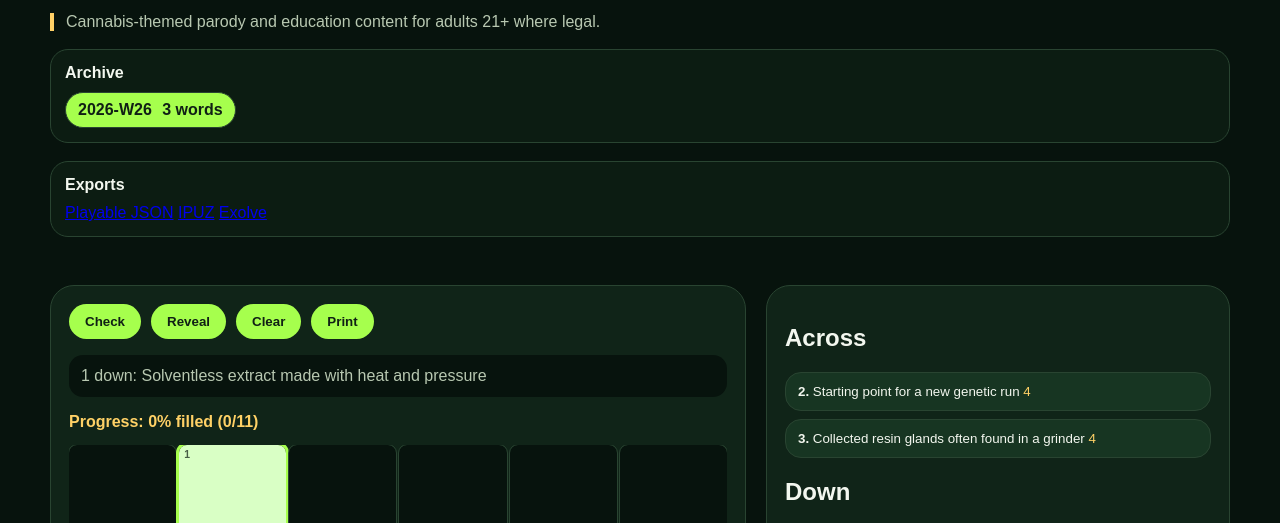
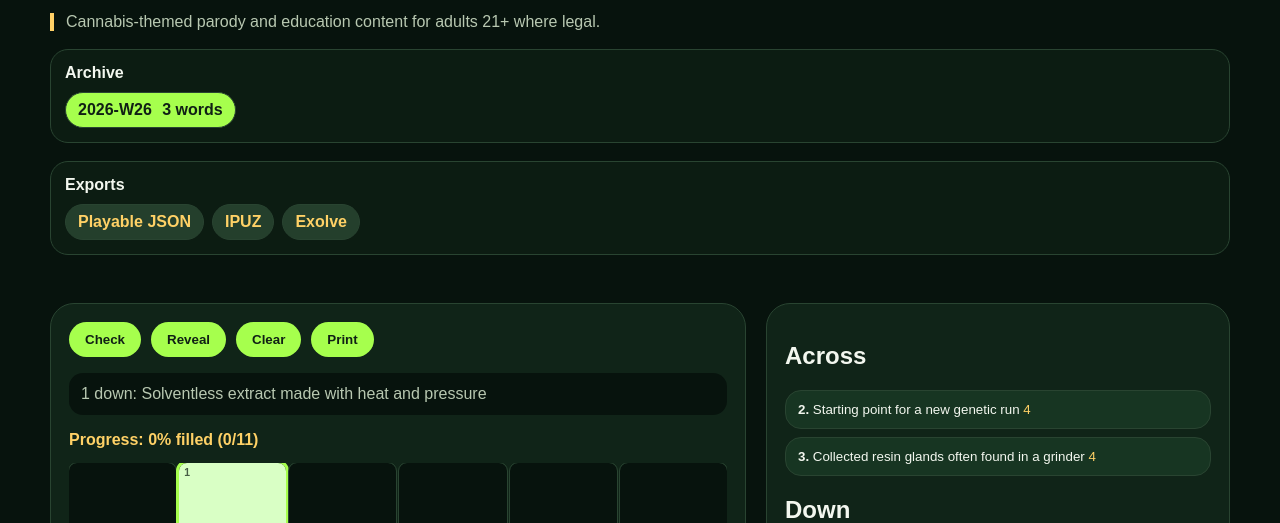
Before and after one commit to dtfgenetics/Thc-crossword-, a website built with Vite: page index.html in a window 1280 px wide. Shown: the part 255-778 px from the top of the page. Built offline with nearby package versions, Linux system fonts and the light colour scheme.

Commit message:
Style puzzle export links

```diff
--- a/src/styles.css
+++ b/src/styles.css
@@ -5,8 +5,9 @@ h1 { font-size: clamp(2rem, 8vw, 5rem); line-height: .9; margin: 0 0 12px; }
 .notice { border-left: 4px solid #ffd166; padding-left: 12px; color: #b8c8b1; }
 .archive-panel { margin-top: 18px; padding: 14px; border: 1px solid #294431; border-radius: 18px; background: #0c1c12; }
 .archive-panel h2 { margin: 0 0 10px; font-size: 1rem; }
-.archive-list { display: flex; flex-wrap: wrap; gap: 8px; }
-.archive-link { color: #f3f7ef; text-decoration: none; border: 1px solid #294431; border-radius: 999px; padding: 8px 12px; background: #173522; font-weight: 800; }
+.archive-list, .export-list { display: flex; flex-wrap: wrap; gap: 8px; }
+.archive-link, .export-list a { color: #f3f7ef; text-decoration: none; border: 1px solid #294431; border-radius: 999px; padding: 8px 12px; background: #173522; font-weight: 800; }
+.export-list a { background: #243f2c; color: #ffd166; }
 .archive-link span { color: #ffd166; font-weight: 700; margin-left: 6px; }
 .active-archive { background: #a6ff4d; color: #102015; }
 .active-archive span { color: #102015; }
```
